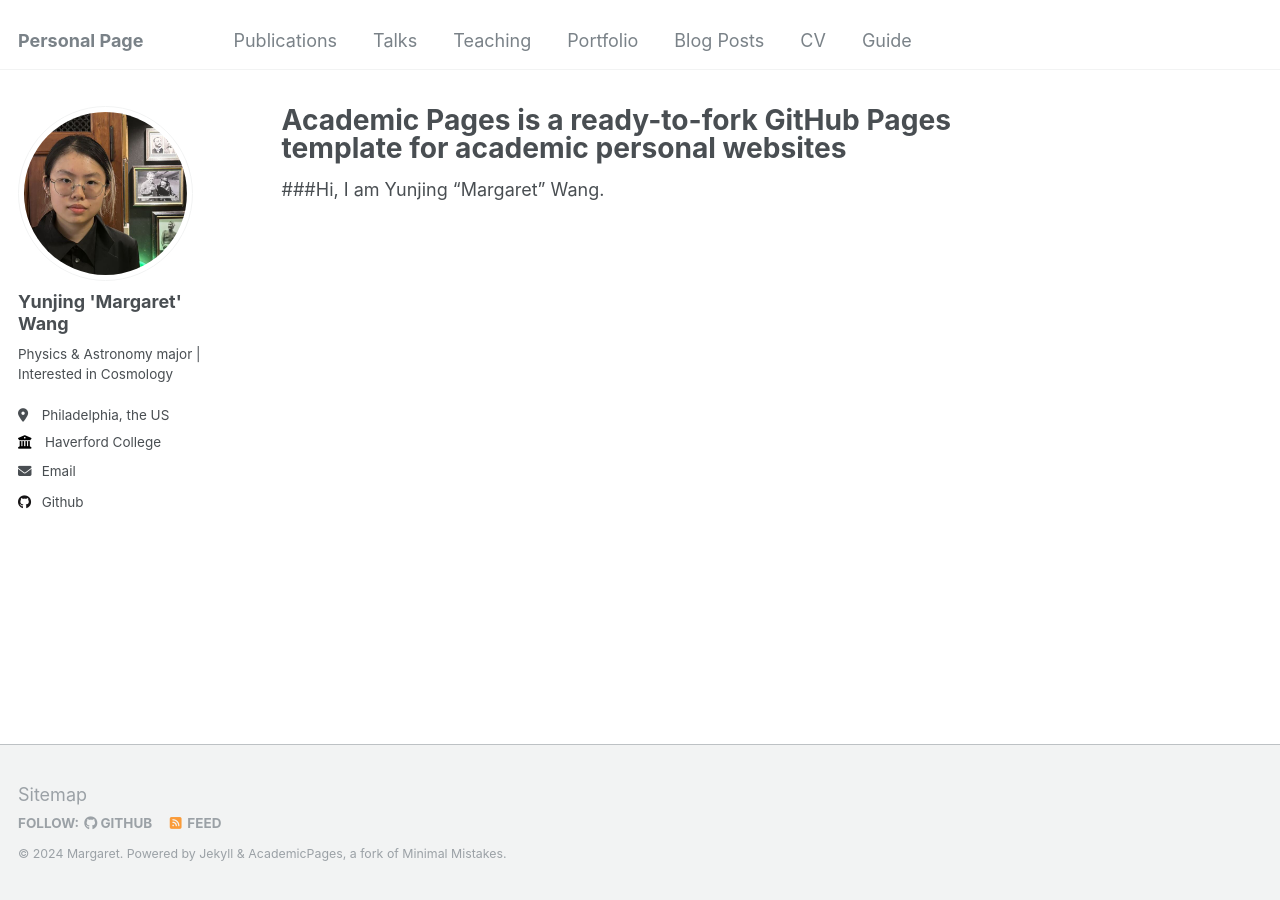
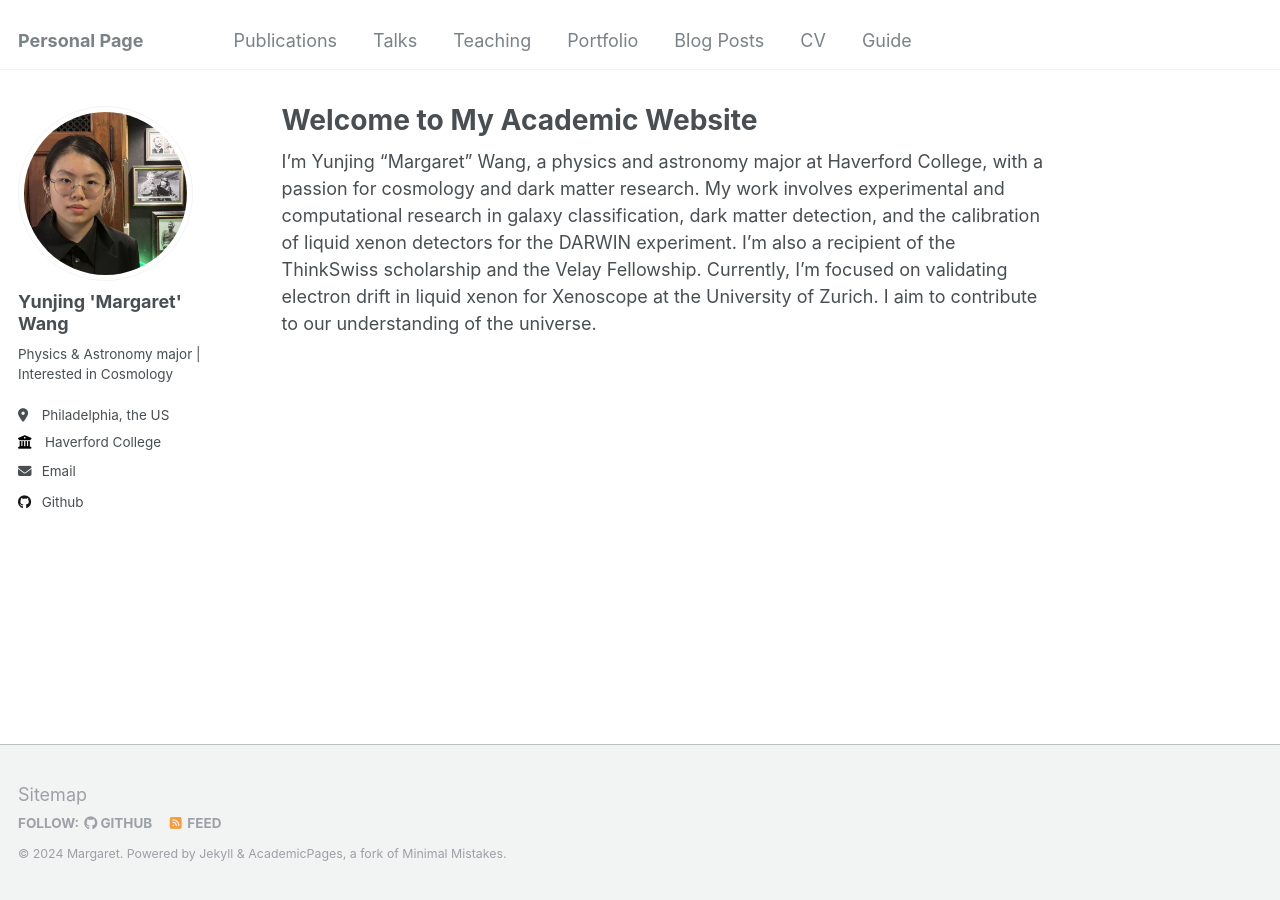
Before and after one commit to Margaret42/Yunjing-Wang, a Jekyll site: the page built from _pages/about.md, in a window 1280 px wide. Built offline with Jekyll 4.4.1, drawn with Linux system fonts in a browser that asks for light colours.

Commit message:
Update about.md

```diff
--- a/_pages/about.md
+++ b/_pages/about.md
@@ -1,10 +1,10 @@
 ---
 permalink: /
-title: "Academic Pages is a ready-to-fork GitHub Pages template for academic personal websites"
+title: "Welcome to My Academic Website
+"
 author_profile: true
 redirect_from:
   - /about/
   - /about.html
 ---
-
-###Hi, I am Yunjing "Margaret" Wang.
+I’m Yunjing “Margaret” Wang, a physics and astronomy major at Haverford College, with a passion for cosmology and dark matter research. My work involves experimental and computational research in galaxy classification, dark matter detection, and the calibration of liquid xenon detectors for the DARWIN experiment. I’m also a recipient of the ThinkSwiss scholarship and the Velay Fellowship. Currently, I’m focused on validating electron drift in liquid xenon for Xenoscope at the University of Zurich. I aim to contribute to our understanding of the universe.
```
